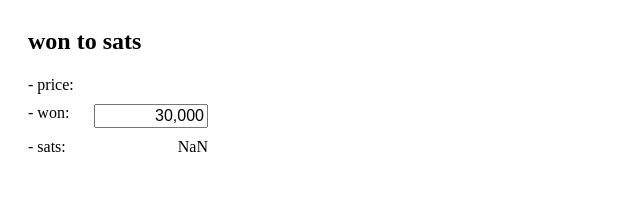
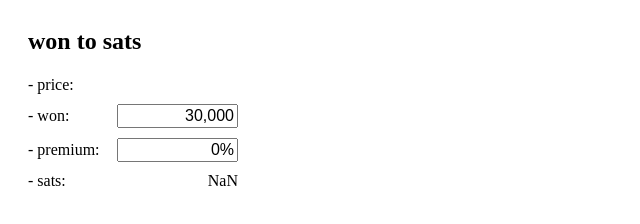
Before and after one commit to min9nim/won-to-sats, a plain HTML site: page index.html in a window 1280 px wide. Shown: the whole page, without its empty margins (0-640 px from the left). Drawn offline with Linux system fonts and the light colour scheme; no server answers.

Commit message:
add p input

```diff
--- a/index.html
+++ b/index.html
@@ -3,31 +3,38 @@
     <meta name="viewport" content="width=device-width,initial-scale=1">
 </head>
 <style>
-    body{
+    body {
         padding: 20px;
     }
+
     .group {
         display: flex;
         flex-direction: column;
         gap: 10px;
     }
+
     .item {
         display: flex;
         flex-direction: row;
+        align-items: center;
         font-size: 16px;
         gap: 5px;
     }
-    .won-input{
+
+    .won-input, .p-input {
         text-align: right;
         font-size: 16px;
-        width:  100%;
+        width: 100%;
     }
+
     .group {
-        width: 180px;
+        width: 210px;
     }
+
     .label {
-        width: 100px;
+        width: 150px;
     }
+
     .result, .price {
         width: 100%;
         text-align: right;
@@ -38,33 +45,43 @@
 <h4 class="time"></h4>
 <div class="group">
     <div class="item">
-        <div class="label">- price:</div> <div class="price"></div>
+        <div class="label">- price:</div>
+        <div class="price"></div>
     </div>
     <div class="item">
-        <div class="label">- won:</div> <input class="won-input"/>
+        <div class="label">- won:</div>
+        <input class="won-input"/>
     </div>
     <div class="item">
-        <div class="label">- sats:</div> <div class="result"></div>
+        <div class="label">- premium:</div>
+        <input class="p-input"/>
+    </div>
+    <div class="item">
+        <div class="label">- sats:</div>
+        <div class="result"></div>
     </div>
 </div>
 <script>
     const unit = 100000000
     let price
     let wonValue
+    let pValue
 
-    function syncSats(value){
-        document.querySelector('.result').innerHTML = (Math.floor(value * unit / price)).toLocaleString()
+    function syncSats(value) {
+        const sats = value * unit / price
+        const pSats = Math.floor(sats * ((100 + pValue) / 100))
+        document.querySelector('.result').innerHTML = pSats.toLocaleString()
     }
 
-    async function fetchPrice(){
+    async function fetchPrice() {
         price = await fetch('https://api.upbit.com/v1/candles/days?market=KRW-BTC&count=1').then(res => res.json()).then(res => res[0]['trade_price'])
         document.querySelector('.price').innerHTML = price.toLocaleString()
-        document.querySelector('.time').innerHTML = String(new Date).substr(0,24)
+        document.querySelector('.time').innerHTML = String(new Date).substr(0, 24)
         syncSats(wonValue)
     }
 
-    function loadWonValue(){
-        if(!wonValue){
+    function loadWonValue() {
+        if (!wonValue) {
             const initValue = localStorage.getItem('wonValue')
             wonValue = initValue ? Number(initValue) : 30000
             document.querySelector('.won-input').value = wonValue.toLocaleString()
@@ -72,13 +89,30 @@
         }
     }
 
+    function loadPValue() {
+        if (!pValue) {
+            const initValue = localStorage.getItem('pValue')
+            pValue = initValue ? Number(initValue) : 0
+            document.querySelector('.p-input').value = pValue.toLocaleString() + '%'
+            syncSats(wonValue)
+        }
+    }
 
-    async function init(){
+
+    async function init() {
         loadWonValue()
+        loadPValue()
         await fetchPrice()
         document.querySelector('.won-input').addEventListener('keyup', (e) => {
             const value = Number(e.target.value.replaceAll(',', ''))
+            wonValue = value
             localStorage.setItem('wonValue', value)
+            syncSats(value)
+        })
+        document.querySelector('.p-input').addEventListener('keyup', (e) => {
+            const value = Number(e.target.value.slice(0, -1).replaceAll(',', ''))
+            pValue = value
+            localStorage.setItem('pValue', value)
             syncSats(value)
         })
     }
```
